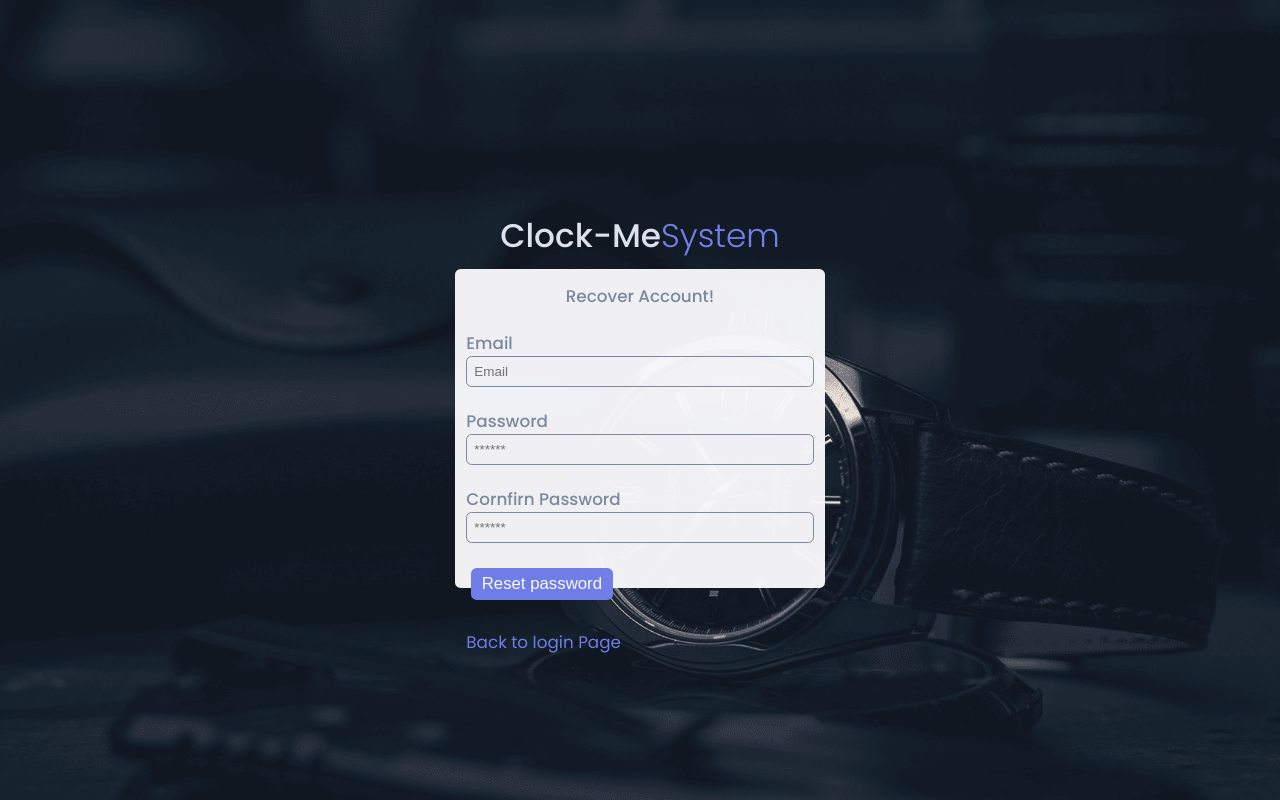
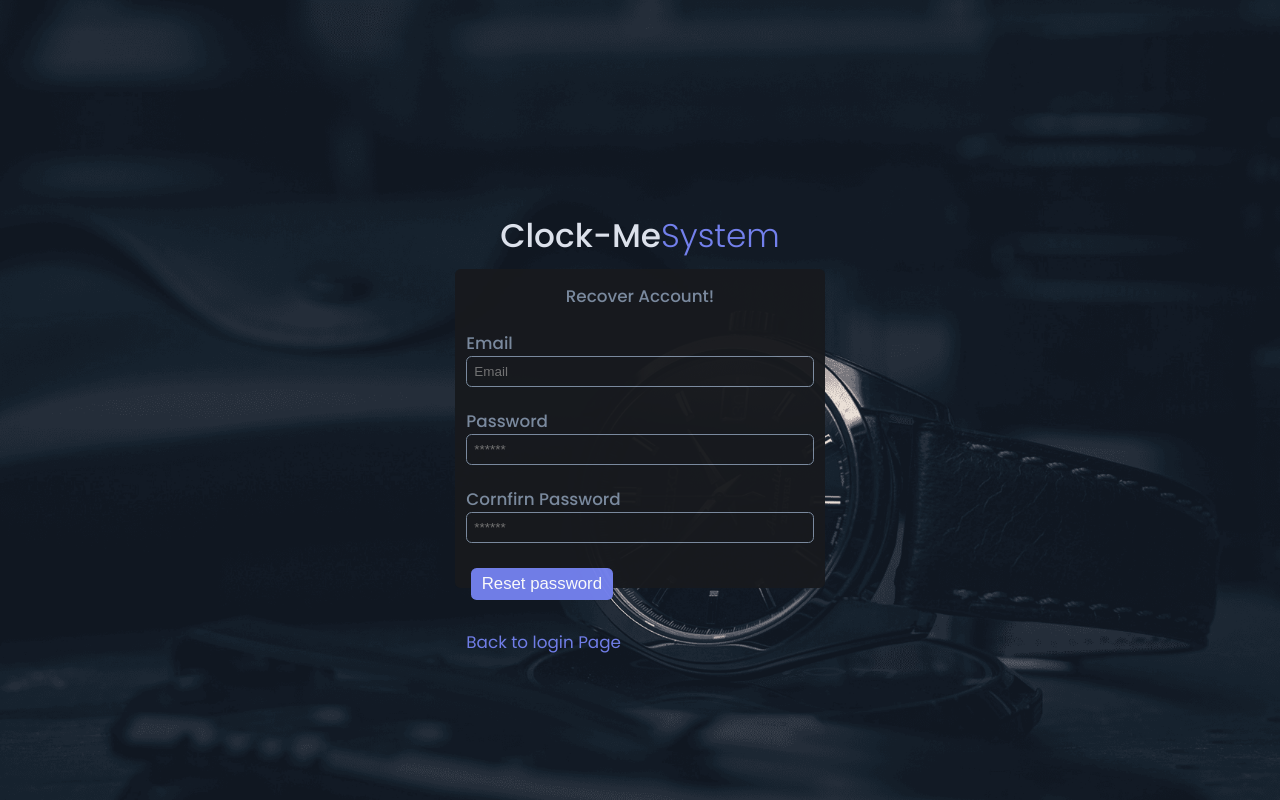
Before and after one commit to Ebenezr/clock-me-front-end, a React (Create React App) app: page /recover in a window 1280 px wide. Built offline with nearby package versions, Linux system fonts and the light colour scheme.

Commit message:
ui color pallete updates

```diff
--- a/src/components/forms/passwordrecovery.tsx
+++ b/src/components/forms/passwordrecovery.tsx
@@ -33,13 +33,13 @@ const PasswordRecovery:React.FC<formData>=()=> {
 
 
     //email validator
-    const checkEmail = (email:string) => {
-        const mailformat= new RegExp(/^\w+([\.-]?\w+)*@\w+([\.-]?\w+)*(\.\w{2,3})+$/)
-        if(email.match(mailformat)){
-            setvalidEmail(false);
-            console.groupCollapsed(validemail)
-        }
-    }
+    // const checkEmail = (email:string) => {
+    //     const mailformat= new RegExp(/^\w+([\.-]?\w+)*@\w+([\.-]?\w+)*(\.\w{2,3})+$/)
+    //     if(email.match(mailformat)){
+    //         setvalidEmail(false);
+    //         console.groupCollapsed(validemail)
+    //     }
+    // }
     //hangle change event
     const handleChange = (event:any):void => {
         const key:string = event.target.id;
--- a/src/scss/_analytics.scss
+++ b/src/scss/_analytics.scss
@@ -17,7 +17,7 @@
 
        .emp__card1 {
         width: 18rem;
-        background: white;
+        background: $color-white;
         height: 6rem;
         border-radius: 0.7rem;
         display: flex;
@@ -25,7 +25,7 @@
         padding: 0.3rem;
 
       img {
-        background-color: #14213d;
+        background-color: $color-dark-variant;
         border-radius: 50%;
         height: 2.5rem;
         width: 2.5rem;
@@ -40,7 +40,7 @@
         font-weight: 500;
         gap: 0.5rem;
         position: relative;
-        font-size: 0.7rem;
+        font-size: $step-1;
         h3{
             color: $color-dark;
         }
@@ -81,7 +81,7 @@
         color: $color-info-dark;
         border-radius: $border-radius-2;
         height: 10rem;
-        background: white;
+        background: $color-white;
         padding: 0.5rem;
         display: grid;
         grid-template-columns: 25% auto;
@@ -138,7 +138,7 @@
         .starts__card{
             width: 12rem;
             height: 7rem;
-            background: white;
+            background: $color-white;
             padding: 0.6rem;
             display: flex;
             gap: 0.5rem;
--- a/src/scss/_dashboard.scss
+++ b/src/scss/_dashboard.scss
@@ -25,10 +25,10 @@
         border-radius: 0.7rem;
         display: flex;
         flex-direction: column;
-        padding: 0.3rem;
+        padding: $space-2xl;
 
       img {
-        background-color: #14213d;
+        background-color: $color-dark-variant;
         border-radius: 50%;
         height: 2.5rem;
         width: 2.5rem;
--- a/src/scss/_timecard.scss
+++ b/src/scss/_timecard.scss
@@ -19,7 +19,7 @@
          overflow: hidden;
          .card{
 
-             background: white;
+             background: $color-white;
              border-radius: $border-radius-3;
              width: 80%;
              margin: 0.5rem auto;
@@ -91,7 +91,7 @@
 
          }
          .forms-container{
-             background: white;
+             background: $color-white;
              border-radius: $border-radius-3;
              flex-grow: 1;
              display: flex;
--- a/src/scss/_variables.scss
+++ b/src/scss/_variables.scss
@@ -17,18 +17,42 @@
   $color-danger:#ff7782;
   $color-success: #41f1b6;
   $color-warning: #ffbb55;
+
   $color-info-dark:#7d8da1;
   $color-info-light:#dce1eb;
-  $color-dark: #363949;
-  $color-white: #fff;
-  $color-light: rgba(132,139,200,0.18);
   $color-primary-variant:#111e88;
-  $color-dark-variant:#677483;
-  $color-background:#f6f6f9;
 
+  // $color-dark: #363949;
+  // $color-white: #fff;
+  // $color-light: rgba(132,139,200,0.18);
+  // $color-dark-variant:#677483;
+  // $color-background:#f6f6f9;
 
+  $color-background: #181a1e;
+  $color-white: #202528;
+  $color-dark: #edeffd;
+  $color-dark-variant: #a3bdcc;
+  $color-light:rgba(0,0,0,0.4);
+  $box-shadow: 0 2rem 3rem $color-light;
+
+  .light-mode{
+    $color-background:#f6f6f9;
+    $color-white: #fff;
+    $color-dark: #363949;
+    $color-dark-variant:#677483;
+    $color-light: rgba(132,139,200,0.18);
+    $box-shadow: 0 2rem 3rem $color-light;
+}
+.dark-mode{
+    $color-background: #181a1e;
+    $color-white: #202528;
+    $color-dark: #edeffd;
+    $color-dark-variant: #a3bdcc;
+    $color-light:rgba(0,0,0,0.4);
+    $box-shadow: 0 2rem 3rem $color-light;
+}
   //box shadow
-  $box-shadow:0 2rem 3rem $color-light;
+  // $box-shadow:0 2rem 3rem $color-light;
 
   //thems
 
--- a/src/scss/style.scss
+++ b/src/scss/style.scss
@@ -47,22 +47,7 @@
     user-select: none;
 
 
-    .light-mode{
-      $color-background:#f6f6f9;
-      $color-white: #fff;
-      $color-dark: #363949;
-      $color-dark-variant:#677483;
-      $color-light: rgba(132,139,200,0.18);
-      $box-shadow: 0 2rem 3rem $color-light;
-}
-.dark-mode{
-      $color-background: #181a1e;
-      $color-white: #202528;
-      $color-dark: #edeffd;
-      $color-dark-variant: #a3bdcc;
-      $color-light:rgba(0,0,0,0.4);
-      $box-shadow: 0 2rem 3rem $color-light;
-}
+
   }
 
 
```
